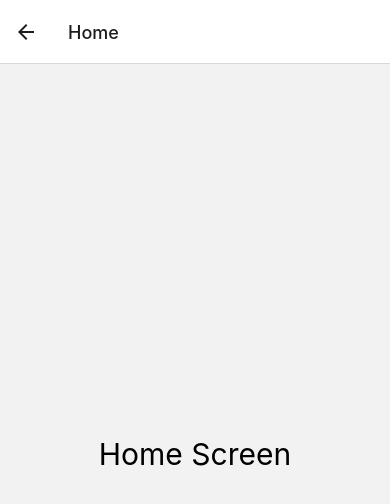
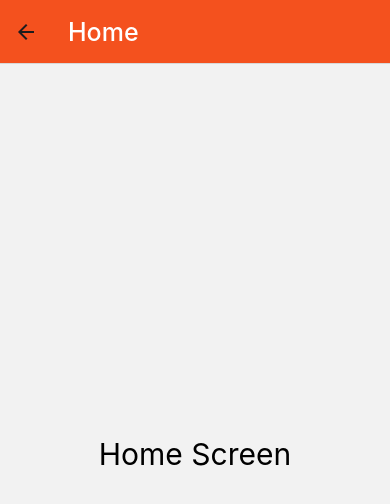
Before and after one commit to keshavchauhan-7/myapp, a React Native app: screen /Home in a window 390 px wide. Shown: the top 504 px of the page. Built offline with nearby package versions, Linux system fonts and the light colour scheme.

Commit message:
styling of stack navigator

```diff
--- a/components/ReactStackNavigation.js
+++ b/components/ReactStackNavigation.js
@@ -7,8 +7,29 @@ const Stack = createNativeStackNavigator();
 const ReactStackNavigation = () => {
     return (
         <NavigationContainer>
-            <Stack.Navigator>
-                <Stack.Screen name="Login" component={Login} />
+            <Stack.Navigator
+                screenOptions={{
+                    headerStyle: {
+                        backgroundColor: '#f4511e',
+                    },
+                    headerTitleStyle: {
+                        color: '#fff',
+                        fontSize: 25
+                    }
+                }}
+            >
+                <Stack.Screen name="Login" component={Login}
+                    options={{
+                        title: 'User Login',
+                        headerStyle: {
+                            backgroundColor: 'skyblue',
+                        },
+                        headerTitleStyle: {
+                            color: 'gray',
+                            fontSize: 25
+                        }
+                    }}
+                />
                 <Stack.Screen name="Home" component={Home} />
             </Stack.Navigator>
         </NavigationContainer>
@@ -27,7 +48,7 @@ const Login = (props) => {
     return (
         <View style={{ flex: 1, justifyContent: 'center', alignItems: 'center' }}>
             <Text style={{ fontSize: 30 }}>Login Screen</Text>
-            <Button title='go to home' onPress={()=> props.navigation.navigate("Home")}/>
+            <Button title='go to home' onPress={() => props.navigation.navigate("Home")} />
         </View>
     )
 }
```
